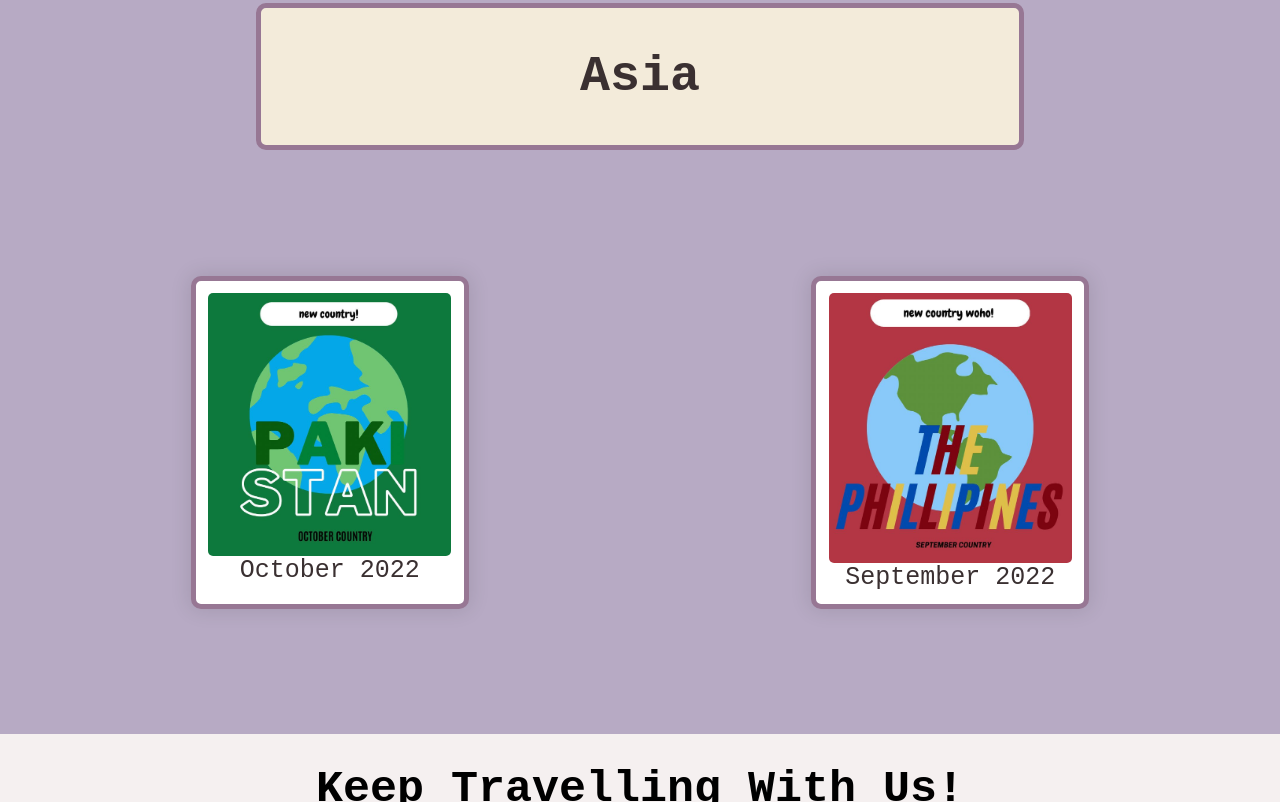
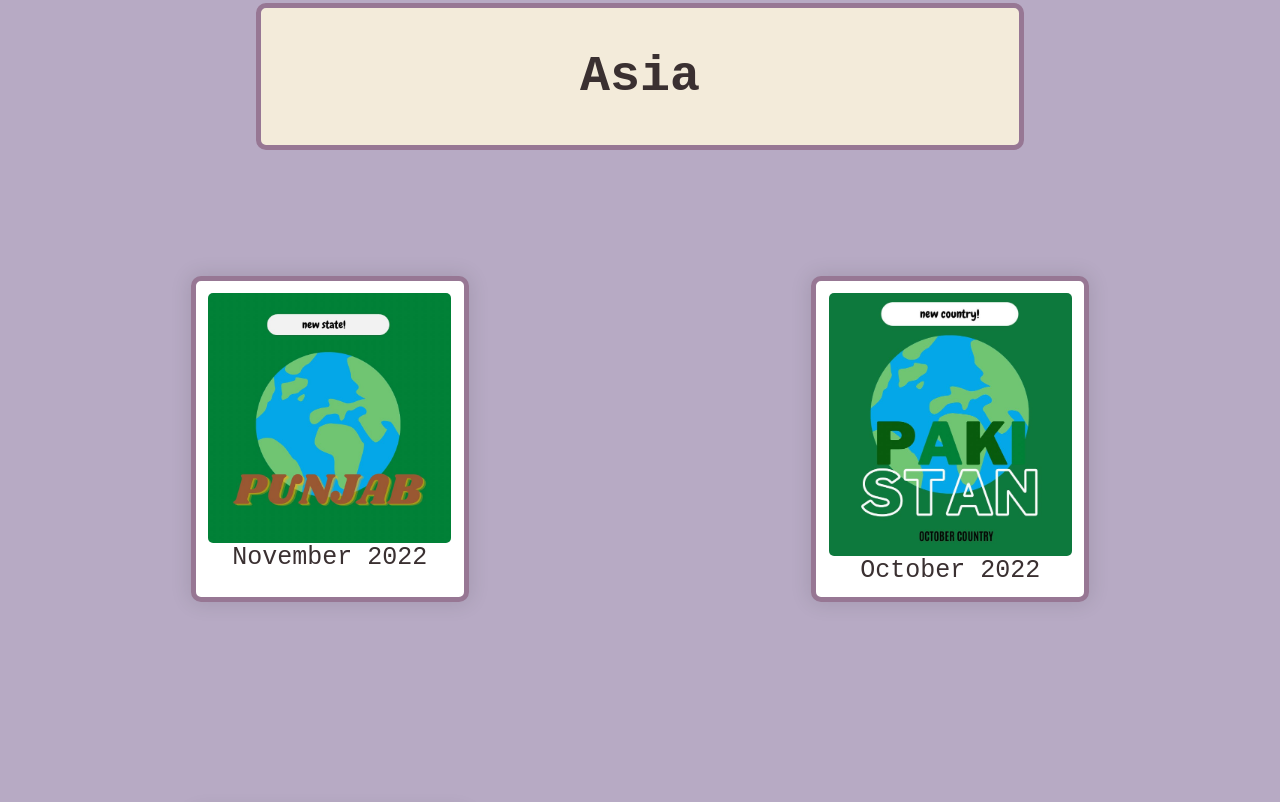
Before and after one commit to cassieopeialy/official.oneworld, a website: page public/countries.html in a window 1280 px wide. Shown: the part 579-1381 px from the top of the page. Drawn offline with Linux system fonts and the light colour scheme.

Commit message:
Update countries.html

```diff
--- a/public/countries.html
+++ b/public/countries.html
@@ -66,17 +66,22 @@
     </div>
 
     <div class="asia-desc">
+
+        <div class="box">
+            <a href="https://www.instagram.com/p/Ck7cjh1OZpJ/"><img src="img/punjab3.PNG"> <p>November 2022</p></a>
+        </div>
+
         <div class="box">
             <a href="https://www.instagram.com/p/CjPdGESudZc/"><img src="img/pakistanmonth.PNG"><p>October 2022</p></a>
         </div>
+
         <div class="box">
             <a href="https://www.instagram.com/p/CiRad_3OmFO/"><img src="img/philippinesmonth.PNG"> <p>September 2022</p></a>
         </div>
 
-        </div>
+    </div>
 
-        </div>
-    </div>
+
 
     <div class="europe-title">
 
```
